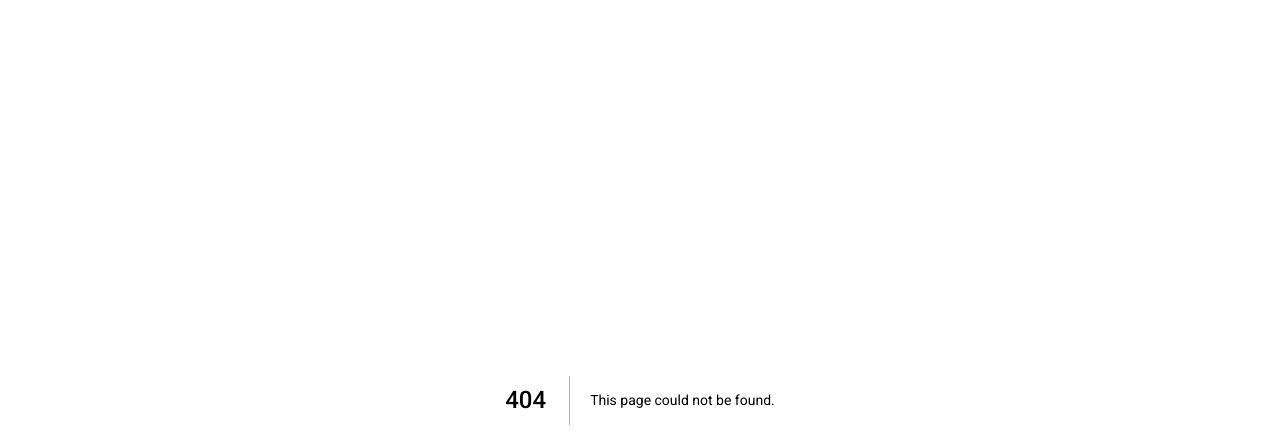
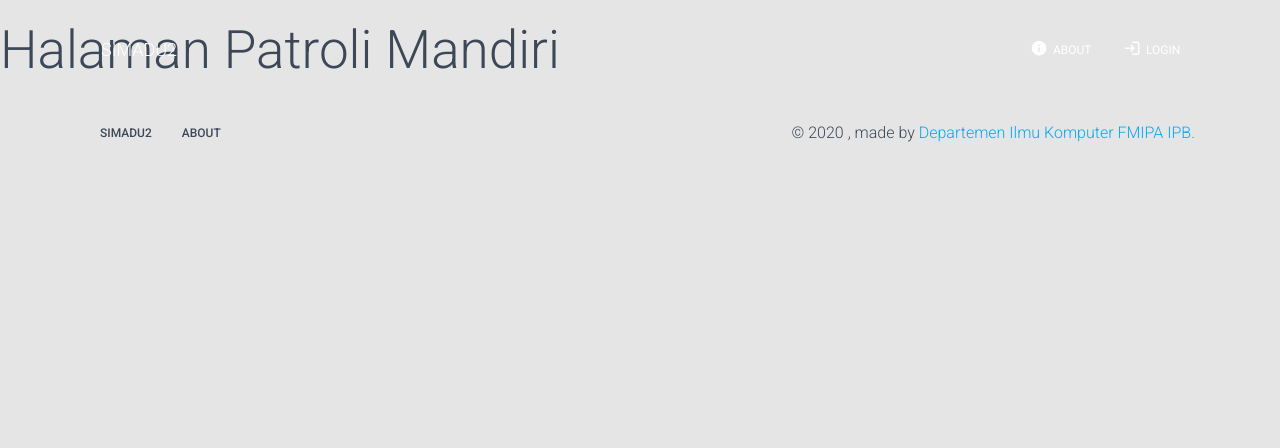
Before and after one commit to muhammad-fakhri/karhutla-backend, a Next.js app: page /patroli/mandiri in a window 1280 px wide. Before the commit this address had no page. Shown: the top 448 px of the page. Built offline with nearby package versions, Linux system fonts and the light colour scheme.

Commit message:
Add new pages for patroli mandiri, pencegahan, and terpadu

```diff
--- /dev/null
+++ b/pages/patroli/mandiri.js
@@ -0,0 +1,16 @@
+import SiteLayout from '../../components/Layout/SiteLayout';
+
+function PatroliMandiriPage(props) {
+    return (
+        <SiteLayout>
+            <div>
+                <h1>
+                    Halaman Patroli Mandiri
+                </h1>
+            </div>
+        </SiteLayout>
+    );
+}
+
+
+export default PatroliMandiriPage;
```
Also changed, not shown: pages/patroli/pencegahan.js (added, +16 -0 lines), pages/patroli/terpadu.js (added, +16 -0 lines).
